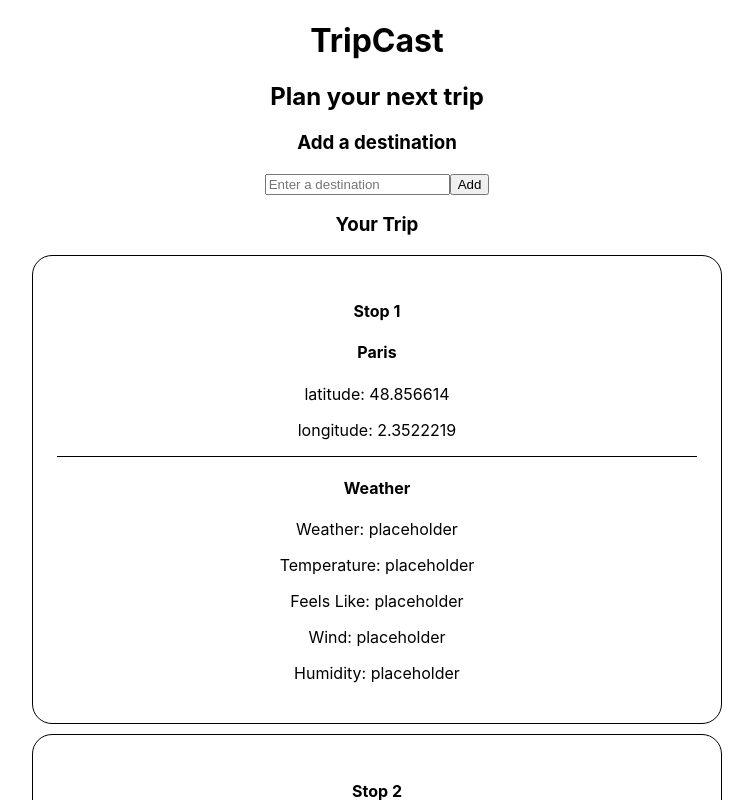
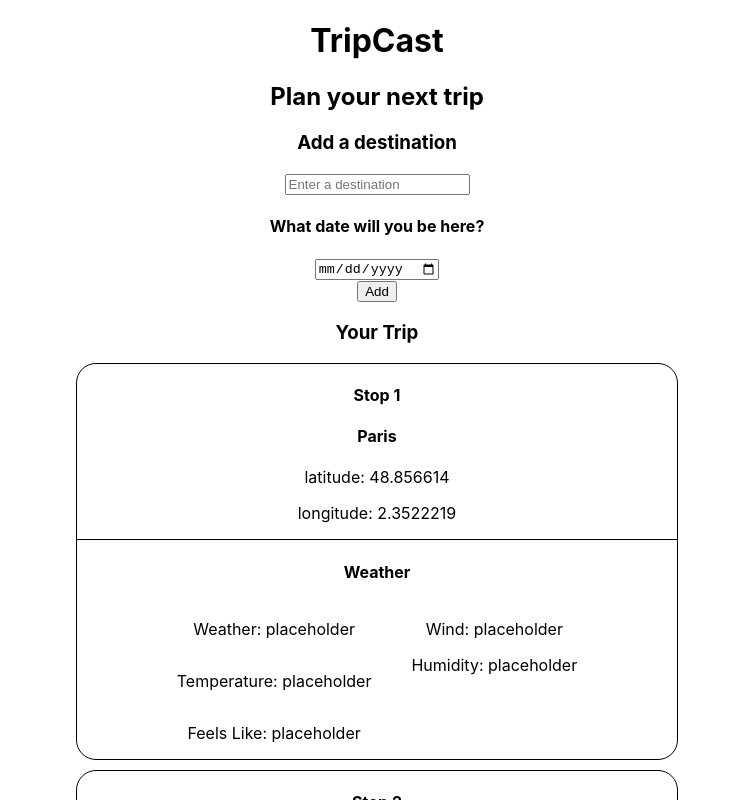
Before and after one commit to jordanwegener/multi-day-trip-weather, a React (Create React App) app: page / in a window 1280 px wide. Shown: the top 800 px of the page, without its empty margins (263-1016 px from the left). Built offline with nearby package versions, Linux system fonts and the light colour scheme.

Commit message:
added date picker, added weather info to cards

```diff
--- a/package.json
+++ b/package.json
@@ -9,6 +9,7 @@
     "@testing-library/jest-dom": "^5.16.5",
     "@testing-library/react": "^13.4.0",
     "@testing-library/user-event": "^13.5.0",
+    "core-js": "^3.26.1",
     "react": "^18.2.0",
     "react-dom": "^18.2.0",
     "react-scripts": "5.0.1",
--- a/src/App.tsx
+++ b/src/App.tsx
@@ -13,7 +13,7 @@ function App() {
     <Box width={"100%"} alignItems={'center'} justifyContent={'center'} textAlign={'center'}>
       <h1>TripCast</h1>
       <h2>Plan your next trip</h2>
-      <AddDestination />
+      <AddDestination/>
 
       <DisplayDestinations destinations={destinations} />
     </Box>
--- a/src/components/AddDestination.tsx
+++ b/src/components/AddDestination.tsx
@@ -1,5 +1,6 @@
 import React from 'react';
 import { useStore } from '../store';
+import DateSelect from './DateSelect';
 
 
 function AddDestination() {
@@ -9,6 +10,7 @@ function AddDestination() {
         <div className="add-destination">
             <h3>Add a destination</h3>
             <input type="text" placeholder="Enter a destination" />
+            <DateSelect/>
             <button>Add</button>
         </div>
     );
--- /dev/null
+++ b/src/components/DateSelect.tsx
@@ -0,0 +1,16 @@
+import React from 'react';
+import Box from '@mui/material/Box';
+import { useStore } from '../store';
+
+function DateSelect() {
+    const store = useStore();
+
+    return (
+        <Box>
+            <h4>What date will you be here?</h4>
+            <input type="date" />
+        </Box>
+     );
+}
+
+export default DateSelect;
--- a/src/components/DisplayDestinations.tsx
+++ b/src/components/DisplayDestinations.tsx
@@ -17,25 +17,28 @@ function DisplayDestinations({ destinations }: DisplayDestinationsProps) {
           border={"1px solid black"}
           borderRadius={5}
           margin={"10px auto"}
-          padding={3}
-          width={"50%"}
+          maxWidth={"600px"}
           alignSelf={"center"}
           flexDirection={"row"}
         >
-          <Box borderBottom={'1px solid black'}>
+          <Box borderBottom={"1px solid black"}>
             <h4>Stop {destination.id}</h4>
             <h4>{destination.name}</h4>
             <p>{destination.description}</p>
             <p>latitude: {destination.gpsCoords.lat}</p>
             <p>longitude: {destination.gpsCoords.lon}</p>
           </Box>
-          <Box>
           <h4>Weather</h4>
+          <Box display={"flex"} flexDirection={"row"} justifyContent={"center"}>
+            <Box display={'flex'} marginRight={5} flexDirection={'column'}>
               <p>Weather: placeholder</p>
               <p>Temperature: placeholder</p>
               <p>Feels Like: placeholder</p>
+            </Box>
+            <Box>
               <p>Wind: placeholder</p>
               <p>Humidity: placeholder</p>
+            </Box>
           </Box>
         </Box>
       ))}
--- a/src/store.ts
+++ b/src/store.ts
@@ -7,6 +7,11 @@ export type Store = {
     addDestination: (destination: Destination) => void,
     removeDestination: (id: number) => void,
     clearDestinations: () => void,
+    dates: {
+        startDate: Date,
+        endDate: Date,
+    },
+    setDates: (dates: { startDate: Date, endDate: Date }) => void
 }
 
 const setDestinations = (destinations: Destination[]) => useStore.setState({ destinations })
@@ -17,12 +22,19 @@ const removeDestination = (id: number) => useStore.setState(state => ({ destinat
 
 const clearDestinations = () => useStore.setState({ destinations: [] })
 
+const setDates = (dates: { startDate: Date, endDate: Date }) => useStore.setState({ dates })
+
 export const useStore = create(set => ({
     destinations: [],
     setDestinations: setDestinations,
     addDestination: addDestination,
     removeDestination: removeDestination,
     clearDestinations: clearDestinations,
+    dates: {
+        startDate: new Date(),
+        endDate: new Date(new Date().getTime() + 86400000)
+    },
+    setDates: setDates
 }))
 
 export default useStore
```
Also changed, not shown: 1 other file (tests, documents, lock files or other folders). Lines whose indentation alone changed are shown as unchanged.
